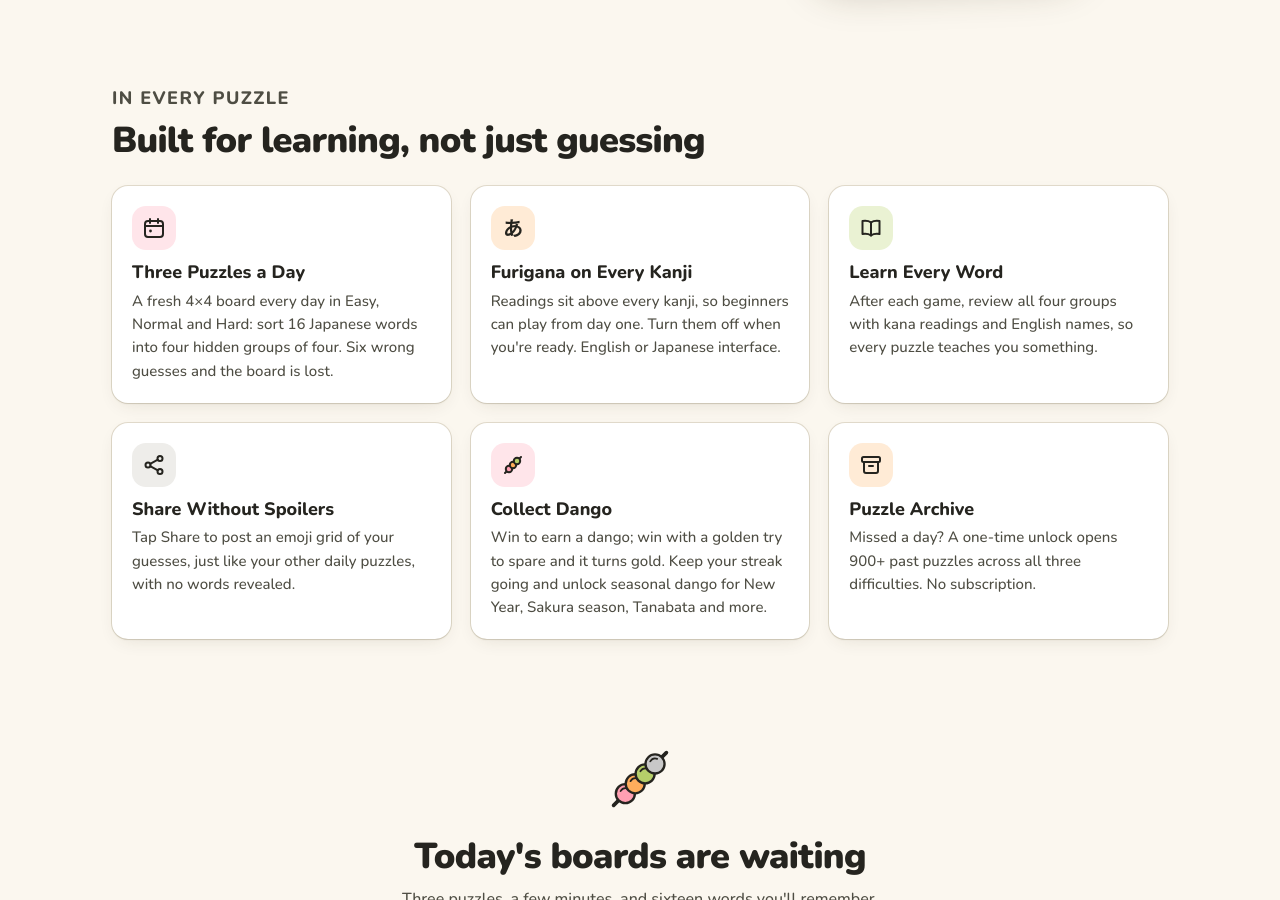
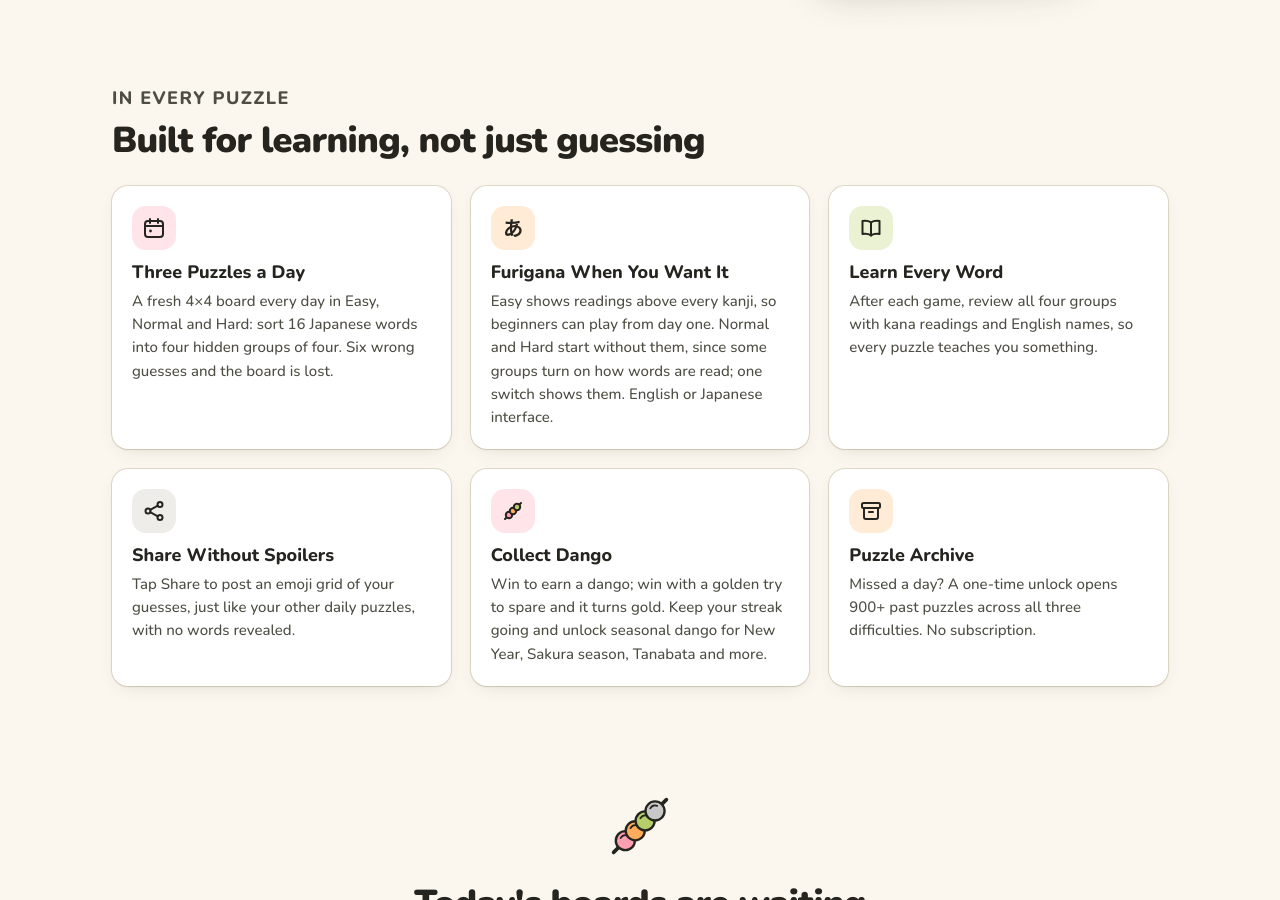
Before and after one commit to JuicyPasta/DangoChains-Landing-Page, a Jekyll site: the page built from index.html, in a window 1280 px wide and 900 px high, scrolled down 2412 px. Built offline with Jekyll 4.4.1, drawn with Linux system fonts in a browser that asks for light colours.

Commit message:
Site copy: furigana defaults as of 1.0.4 (default description, home feature card)
'Furigana on every kanji' stopped being true when Normal and Hard started
without furigana. The default meta description (home, privacy, terms) now
names the readings + English meanings instead.

Co-Authored-By: Claude Opus 5.5 <noreply@anthropic.com>

```diff
--- a/_config.yml
+++ b/_config.yml
@@ -17,7 +17,7 @@ presskit_download_link                    : https://dangochains.com/assets/press
 app_icon                                  : assets/icon-512.png                       # Automatically populates if not set and if iOS app ID is set.  Otherwise enter path to icon file manually.
 app_name                                  :                                           # Automatically populates if not set and if iOS app ID is set.  Otherwise enter manually.
 app_price                                 :                                           # Automatically populates if not set and if iOS app ID is set.  Otherwise enter manually.
-app_description                           : "The daily word-grouping puzzle for Japanese learners. Furigana on every kanji. No account, no ads and no tracking in the app."
+app_description                           : "The daily word-grouping puzzle for Japanese learners: 16 words, 4 hidden groups, three levels a day, with readings and English meanings after every game. Free in your browser. No account, no ads and no tracking in the app."
 
 google_analytics_id                       : G-S9ZVX65FJ7                              # GA4 web stream "DangoChains landing page" (added 2026-11-07).
 
@@ -48,8 +48,8 @@ features                                  :
     description                           : "A fresh 4×4 board every day in Easy, Normal and Hard: sort 16 Japanese words into four hidden groups of four. Six wrong guesses and the board is lost."
     fontawesome_icon_name                 : calendar-day
 
-  - title                                 : Furigana on Every Kanji
-    description                           : "Readings sit above every kanji, so beginners can play from day one. Turn them off when you're ready. English or Japanese interface."
+  - title                                 : Furigana When You Want It
+    description                           : "Easy shows readings above every kanji, so beginners can play from day one. Normal and Hard start without them, since some groups turn on how words are read; one switch shows them. English or Japanese interface."
     fontawesome_icon_name                 : language
 
   - title                                 : Learn Every Word
```
